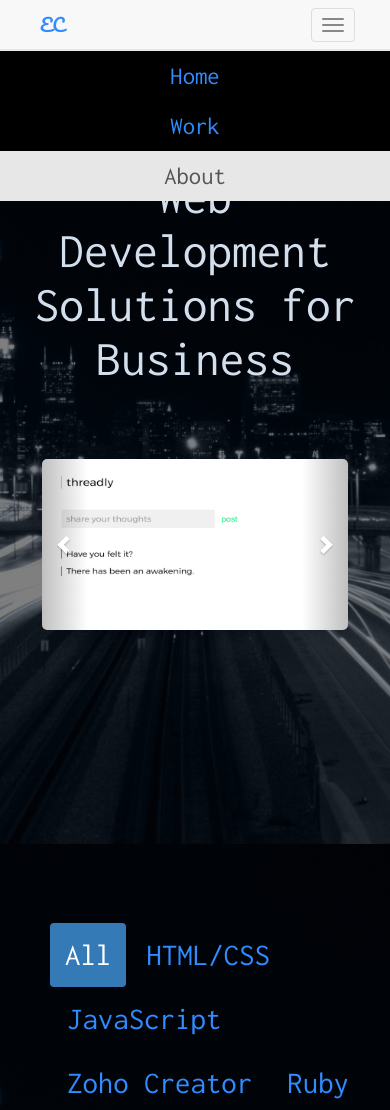
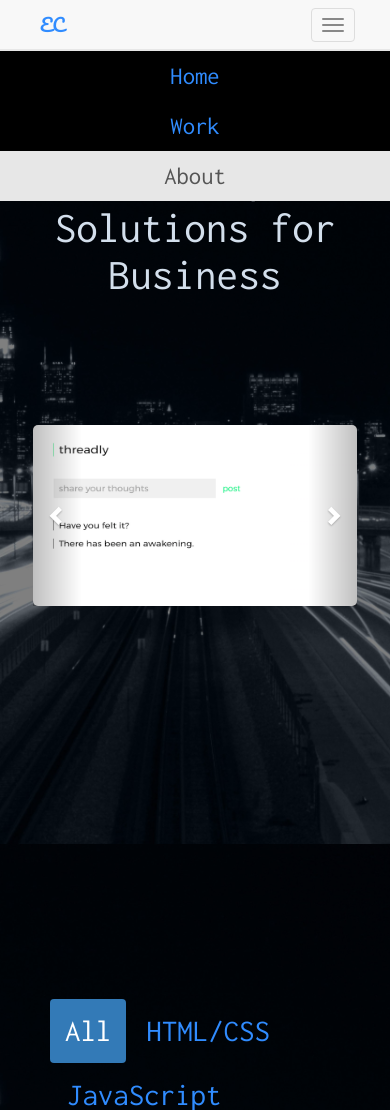
Before and after one commit to epunx2/ericchrobak.com, a PHP site: page / in a window 390 px wide, after a click on "Toggle navigation". Shown: the top 1110 px of the page. Run offline with PHP 8.4, Linux system fonts and the light colour scheme.

Commit message:
Rework for Mobile First
Adjusted the CSS for NAV and HERO section for Mobile first responsiveness

```diff
--- a/css/responsive.css
+++ b/css/responsive.css
@@ -41,6 +47,7 @@
 }
 
 @media only screen and (max-width: 991px) {
+    Added to 458 media query
     .supporting a.unselected.thumbnail img {
         display: none;
     }
@@ -65,81 +68,96 @@
         height: auto;
     }
 
-    .jumbotron, .main {
+    /* .jumbotron, .main {
         height: auto;
-    }
+    } */
 
     .footer .col-md-6 {
         height: 4em;
         display: relative;
     }
-}
 
-@media only screen and (max-width: 767px) and (min-width: 458px) {
-    nav #name {
-        padding: 15px 0 15px 60px;
+    #carousel-example-generic {
+      	width: 85%;
     }
 }
 
-@media only screen and (max-width: 767px) {
+@media only screen and (min-width: 768px){
+    .navbar-nav li a.page-scroll {
+        color: #777;
+    }
+
+    .navbar-nav {
+        padding-right: 10%;
+    }
+
+    .intro {
+        margin: 15% auto;
+    }
+}
+
+@media only screen and (max-width:767px) {
+  .navbar-nav .page-scroll {
+		  font-size: 2em;
+  }
+
   #bs-example-navbar-collapse-1, .navbar-nav, .navbar-nav li {
-        width: 100%;
   		margin: 0;
   		padding: 0;
   		background-color: black;
   		color: rgb(48, 140, 255);
   }
 
-    .container-fluid .navbar-header {
-        margin: 0;
-        padding: 0;
+  #bs-example-navbar-collapse-1{
+      width: 100%;
+  }
 }
 
-    .navbar-nav .page-scroll {
-        height: 100%;
-        padding-top: 15px;
-        padding-bottom: 15px;
-        font-size: 2em;
-        text-align: center;
-        width: 100%;
+@media only screen and (max-width: 767px) and (min-width: 459px) {
+    nav #name {
+        padding: 15px 0 15px 60px;
     }
 
-    .navbar-nav li a.page-scroll {
-        color: rgb(48, 140, 255);
+    .intro {
+        margin: 25% auto;
+    }
 }
 
-    #bs-example-navbar-collapse-1, .navbar-nav, .navbar-nav li:active {
-        background-color: #fff;
-        color: rgb(48, 140, 255);
+@media only screen and (max-width: 900px) and (min-width: 400px) and (orientation: landscape) {
+    .intro {
+        margin: 5% auto;
     }
 
-    #bs-example-navbar-collapse-1, .navbar-nav, .navbar-nav li:hover {
-        background-color: #fff;
-        color: rgb(48, 140, 255);
+    #carousel-example-generic {
+      	width: 45%;
+    }
+}
+
+@media only screen and (max-width: 900px) and (max-width: 399px) and (orientation: landscape) {
+    .intro {
+        margin: 2.5% auto;
+    }
+
+    #carousel-example-generic {
+      	width: 35%;
     }
 }
 
 @media only screen and (max-width: 458px) {
-    nav #name {
-        padding: 15px 0 15px 40px;
-    }
 
-    .navbar-toggle {
-        margin-right: 35px;
-    }
+    /* Project Showcase */
 
-    .jumbotron {
-        padding: 25% 0;
-    }
+    /* .jumbotron {
+        padding: 0;
+    } */
 
-    .jumbotron h1 {
-        padding: 20% 0;
-        font-size: 4em;
-    }
 
-    #carousel-example-generic {
-        width: 85%
-    }
+
+    /* #carousel-example-generic {
+        width: 90%
+    } */
+
+    /* Portfolio */
 
     .supporting {
         padding-top: 25%;
--- a/css/style.css
+++ b/css/style.css
@@ -1,4 +1,4 @@
-
+/* Make this the responsive style sheet */
 html, body {
 	margin: 0 auto;
 	padding: 0;
@@ -6,7 +6,7 @@ html, body {
 	font-family: 'Inconsolata', serif;
 	font-size: calc(1vw + 1vh);
 	width: 100%;
-	}
+}
 
 body {
 	background: -moz-linear-gradient(rgba(0,0,0,.5),rgba(0,0,0,.5)), url(../jpg/Cold-Chicago.jpg) no-repeat center center fixed;
@@ -24,21 +24,13 @@ div {
 .container, .container-fluid, .row {
 	width: 100%;
 }
+/* Navbar */
 
-/*Nav*/
 nav {
-	background-color: #fff;
-	height: 75px;
-	margin: 0;
-	padding: 0;
-}
-
-nav #name {
-	margin: 0 auto;
-	padding: 27px 0 28px 125px;
-	font-family: 'Pacifico';
-	color: rgb(48, 140, 255);
-	height: 100%;
+		background-color: #fff;
+		height: 50px;
+		margin: 0;
+		padding: 0;
 }
 
 nav .container-fluid {
@@ -47,40 +39,63 @@ nav .container-fluid {
 	padding: 0;
 }
 
-#bs-example-navbar-collapse-1 {
-	width: 100%;
+.container-fluid .navbar-header {
+		margin: 0;
+		padding: 0;
 }
 
 .navbar-nav, .navbar-header {
 	height: 100%;
 }
 
-.navbar-nav {
-	padding-right: 10%;
+.navbar-nav .page-scroll {
+		height: 100%;
+		padding-top: 15px;
+		padding-bottom: 15px;
+		text-align: center;
+		width: 100%;
 }
 
-.navbar-nav .page-scroll {
-	height: 100%;
-	padding: 27px 27px 28px 27px;
+.navbar-nav li a.page-scroll {
+		color: rgb(48, 140, 255);
+}
+
+#bs-example-navbar-collapse-1, .navbar-nav, .navbar-nav li:active {
+		background-color: #fff;
+		color: rgb(48, 140, 255);
+}
+
+#bs-example-navbar-collapse-1, .navbar-nav, .navbar-nav li:hover {
+		background-color: #fff;
+		color: rgb(48, 140, 255);
+}
+
+nav #name {
+		margin: 0 auto;
+		padding: 15px 0 15px 40px;
+		font-family: 'Pacifico';
+		color: rgb(48, 140, 255);
+		height: 100%;
+}
+
+.navbar-toggle {
+		margin-right: 35px;
 }
 
 /*Jumbotron*/
 .jumbotron {
 	background: transparent;
 	text-align: center;
-	height: 90%;
-	margin-bottom: 10%;
+	height: 100%;
 }
 
 .intro {
-	margin: 0 auto;
+	margin: 35% auto;
 	text-align: center;
-	padding-bottom: 5%;
-	padding-top: 7.5%;
 }
 
-.intro h1 {
-	font-size: 3em;
+.jumbotron h1 {
+	font-size: 3.5em;
 }
 
 .carousel-inner a img{
@@ -91,7 +106,7 @@ nav .container-fluid {
 
 #carousel-example-generic {
 	margin: 0 auto;
-	width: 60%;
+	width: 90%;
 	height: 50%;
 }
 
@@ -183,7 +198,7 @@ nav .container-fluid {
 	color: rgb(255, 48, 140);
 }
 
-/*Footer*/
+/*Footer
 
 .footer {
 	position: absolute;
@@ -219,3 +234,4 @@ nav .container-fluid {
 		text-decoration: none;
 		color: rgb(255, 48, 140);
 }
+*/
--- a/index.html
+++ b/index.html
@@ -388,7 +388,7 @@
                 </li>
                 <li>
                   <a href="https://github.com/epunx2">
-                    <span class="fa fa-github-square" style="font-size:1.25em;"></span>
+                    <span class="fa fa-github-square"></span>
                   </a>
                 </li>
                 <li>
@@ -398,7 +398,7 @@
                 </li>
                 <li>
                   <a href="https://www.linkedin.com/in/echrobak">
-                    <span class="fa fa-linkedin-square" style="font-size:1.25em;"></span>
+                    <span class="fa fa-linkedin-square"></span>
                   </a>
                 </li>
               </ul>
```
Also changed, not shown: other parts of css/responsive.css (+38 -17 lines), 2 other files. Lines whose indentation alone changed are shown as unchanged.
